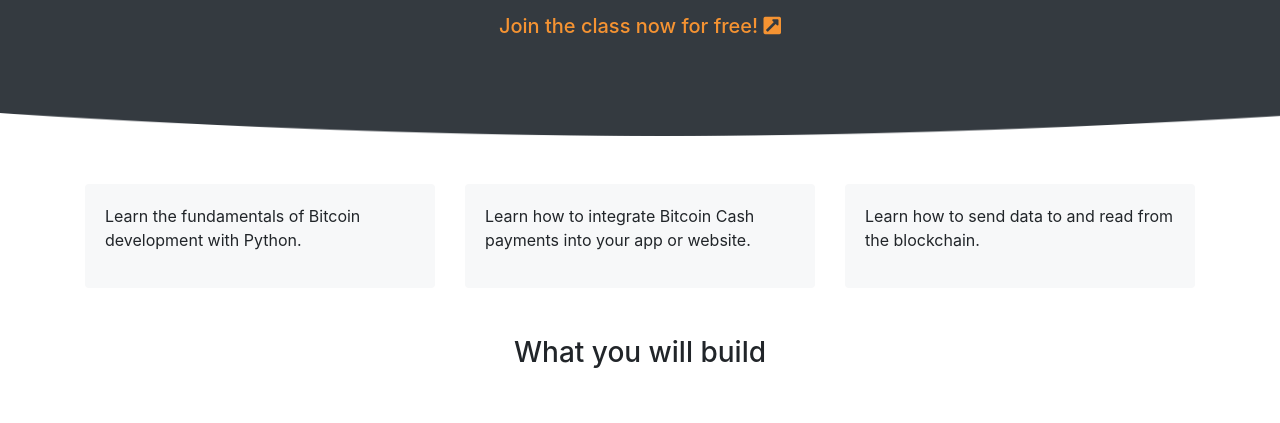
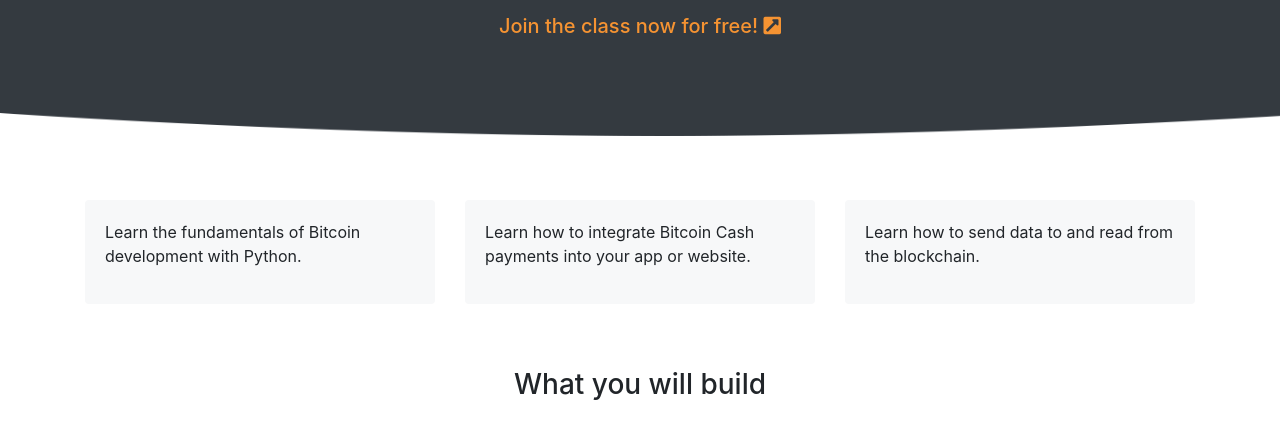
Before and after one commit to merc1er/bitcoin-python-class, a Flask app: page / in a window 1280 px wide. Shown: the part 418-841 px from the top of the page. Run offline with Flask 2, Linux system fonts and the light colour scheme; some libraries are stand-ins or nearby versions.

Commit message:
Updated y spacing

```diff
--- a/templates/index/intro.html
+++ b/templates/index/intro.html
@@ -1,7 +1,7 @@
 <section class="container py-5">
   <div class="row">
 
-    <div class="col-sm-4">
+    <div class="col-sm-4 my-3">
       <div class="card">
         <div class="card-body">
           <p>Learn the fundamentals of Bitcoin development with Python.</p>
@@ -9,7 +9,7 @@
       </div>
     </div>
 
-    <div class="col-sm-4">
+    <div class="col-sm-4 my-3">
       <div class="card">
         <div class="card-body">
           <p>Learn how to integrate Bitcoin Cash payments into your app or website.</p>
@@ -17,7 +17,7 @@
       </div>
     </div>
 
-    <div class="col-sm-4">
+    <div class="col-sm-4 my-3">
       <div class="card">
         <div class="card-body">
           <p>Learn how to send data to and read from the blockchain.</p>
```
